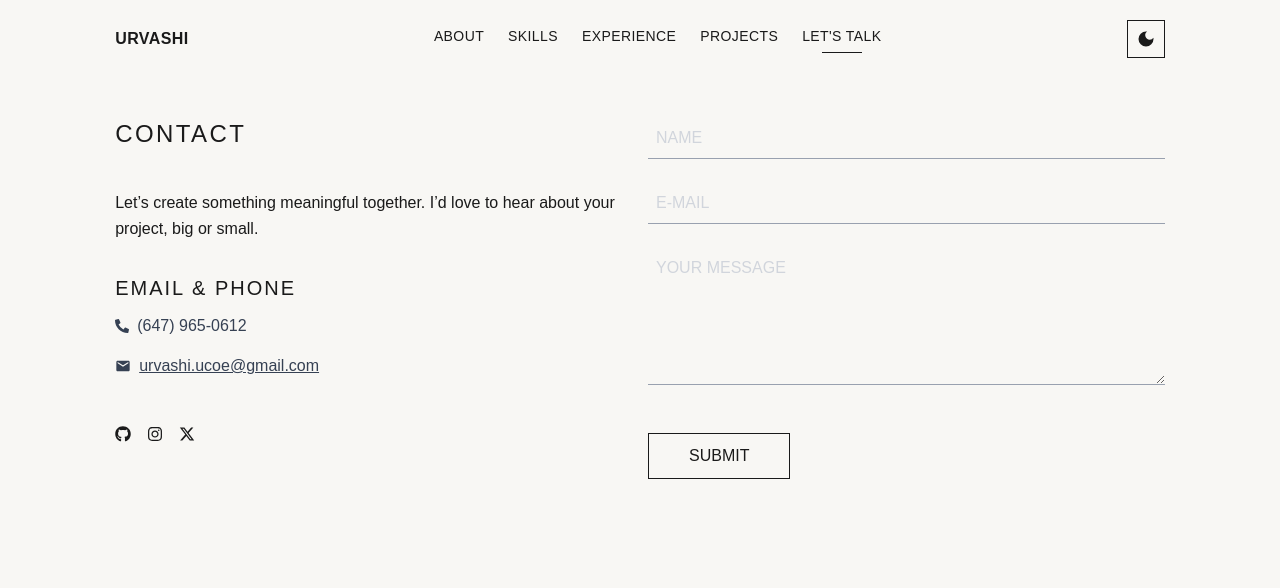
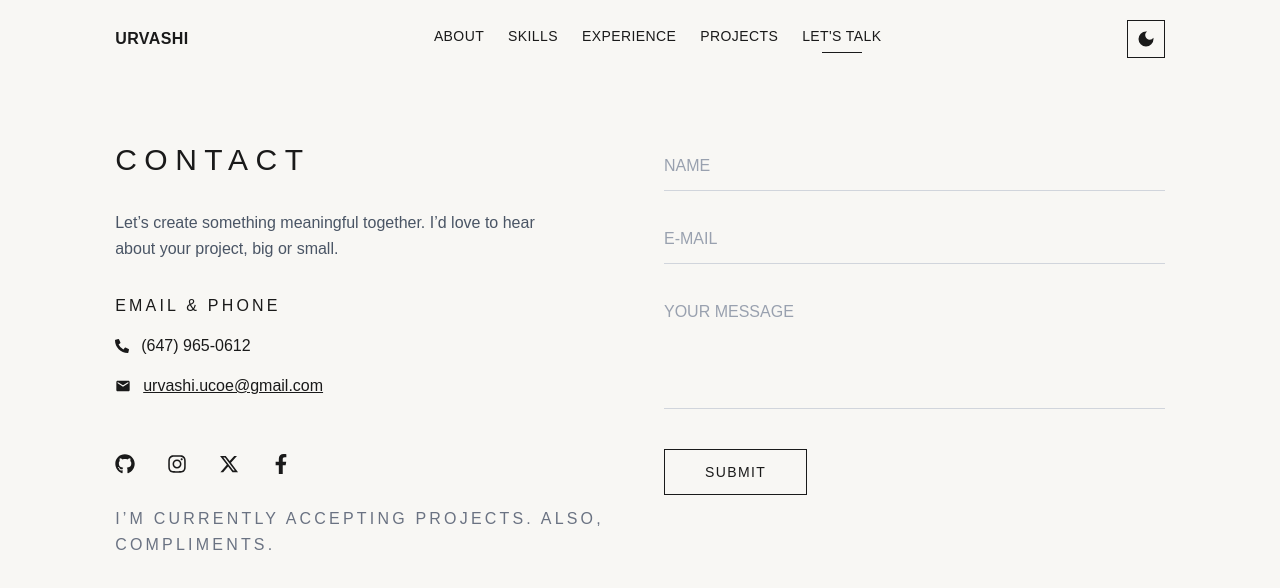
Before and after one commit to urvashidab/Urvashi-Portfolio, a React (Vite) app: page /contact in a window 1280 px wide. Shown: the top 588 px of the page. Built offline with nearby package versions, Linux system fonts and the light colour scheme.

Commit message:
Contact page UI completed

```diff
--- a/src/index.css
+++ b/src/index.css
@@ -32,4 +32,12 @@
   .nav-link {
     @apply hover:text-gray-500 dark:hover:text-[#f1e1b9] transition-colors duration-200;
   }
+
+  .social-btns {
+    @apply cursor-pointer hover:text-gray-500 dark:hover:text-[#f1e1b9] transition;
+  }
 }
+
+.input-form {
+  @apply border-b border-gray-300 focus:border-primaryText dark:focus:border-[#f1e1b9] py-3 outline-none placeholder:text-gray-400;
+}
--- a/src/pages/Contact.jsx
+++ b/src/pages/Contact.jsx
@@ -1,91 +1,127 @@
 import React from "react";
 
-import { FaPhoneAlt, FaInstagram } from "react-icons/fa";
+import { FaPhoneAlt, FaInstagram, FaFacebookF } from "react-icons/fa";
 import { MdEmail } from "react-icons/md";
-import { FaGithub } from "react-icons/fa6";
-import { FaXTwitter } from "react-icons/fa6";
+import { FaGithub, FaXTwitter } from "react-icons/fa6";
 
 const Contact = () => {
   return (
-    <>
-      <div className="grid grid-cols-1 lg:grid-cols-2  gap-4 py-10">
+    <div className="grid grid-cols-1 lg:grid-cols-2 gap-12 py-16">
       {/* left side */}
 
-        <div className="flex flex-col gap-8 ">
-          <h2 className="text-2xl tracking-widest font-light mb-2">CONTACT</h2>
-          <p>
+      <div className="flex flex-col gap-8">
+        <h2 className="text-3xl tracking-[0.25em] font-light">CONTACT</h2>
+
+        <p className=" max-w-md text-gray-600 dark:text-gray-400">
           Let’s create something meaningful together. I’d love to hear about
           your project, big or small.
         </p>
 
+        {/* contact info */}
+
         <div>
-            <h2 className="text-xl tracking-widest font-light mb-3 uppercase">
-              email & phone
-            </h2>
+          <h3 className="text-md tracking-[0.2em] uppercase  mb-4">
+            EMAIL & PHONE
+          </h3>
 
-            <div className="flex items-center gap-2 text-gray-700">
+          <div className="flex items-center gap-3 ">
             <FaPhoneAlt className="text-sm" />
             <span>(647) 965-0612</span>
           </div>
 
-            <div className="flex items-center gap-2 text-gray-700 mt-4">
-              <MdEmail className="text-base" />
+          <div className="flex items-center gap-3  mt-4">
+            <MdEmail />
             <a
               href="mailto:urvashi.ucoe@gmail.com"
-                className="underline hover:text-gray-500 transition"
+              className="underline hover:text-gray-500 dark:hover:text-[#f1e1b9] transition"
             >
               urvashi.ucoe@gmail.com
             </a>
           </div>
-
-            {/* <p className=" text-sm mt-1">I usually respond within 24 hours</p> */}
         </div>
 
-          {/* social */}
-          <div className="flex gap-4  mt-4">
-            <FaGithub />
-            <FaInstagram />
-            <FaXTwitter />
+        {/* social icons */}
+
+        <div className=" flex gap-8 mt-6 text-xl ">
+          {/* github */}
+          <a
+            href="https://github.com/urvashidab"
+            target="_blank"
+            rel="noreferrer"
+          >
+            <FaGithub className="social-btns" />
+          </a>
+          {/* insta */}
+          <a
+            href="https://github.com/urvashidab"
+            target="_blank"
+            rel="noreferrer"
+          >
+            <FaInstagram className="social-btns" />
+          </a>
+          {/* twitter */}
+          <a
+            href="https://github.com/urvashidab"
+            target="_blank"
+            rel="noreferrer"
+          >
+            <FaXTwitter className="social-btns" />
+          </a>
+
+          {/* facebook */}
+          <a
+            href="https://github.com/urvashidab"
+            target="_blank"
+            rel="noreferrer"
+          >
+            <FaFacebookF className="social-btns" />
+          </a>
         </div>
+
+        <p className="uppercase tracking-[0.2em] text-gray-500">
+          I’m currently accepting projects. Also, compliments.
+        </p>
       </div>
 
       {/* right side */}
 
-        <form className="flex flex-col gap-4 ">
+      <form className="flex flex-col gap-6">
         {/* name */}
         <input
           type="text"
           required
           placeholder="NAME"
-            className="border-b  mb-2 border-gray-400  py-2 px-2 outline-none placeholder:text-gray-300"
-          ></input>
+          className="input-form "
+        />
 
         {/* email */}
+
         <input
           type="email"
           required
           placeholder="E-MAIL"
-            className="border-b  mb-2 border-gray-400  py-2 px-2 outline-none placeholder:text-gray-300 "
-          ></input>
+          className="input-form "
+        />
 
         {/* message */}
+
         <textarea
           required
-            rows="5"
+          rows="4"
           placeholder="YOUR MESSAGE"
-            className="border-b  mb-2 border-gray-400  py-2 px-2 outline-none placeholder:text-gray-300 "
+          className="input-form resize-none"
         ></textarea>
 
-          {/* button */}
+        {/* submit button */}
+
         <button
           type="submit"
-            className="w-fit self-start border py-2.5 px-10 cursor-pointer hover:bg-black hover:text-white  mt-6 "
+          className="w-fit border px-10 py-3 mt-4 tracking-widest text-sm cursor-pointer hover:bg-black hover:text-white dark:hover:bg-white dark:hover:text-black transition duration-200"
         >
           SUBMIT
         </button>
       </form>
     </div>
-    </>
   );
 };
 
```
Lines whose indentation alone changed are shown as unchanged.
